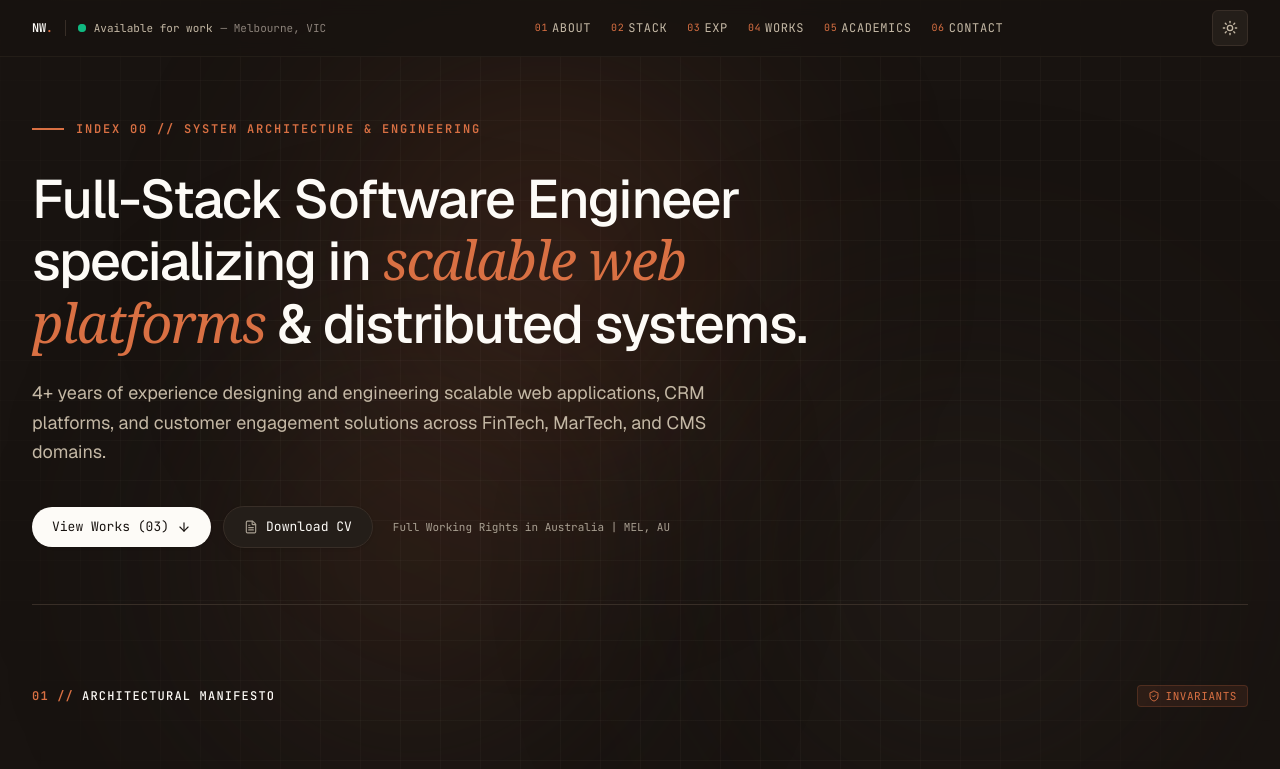
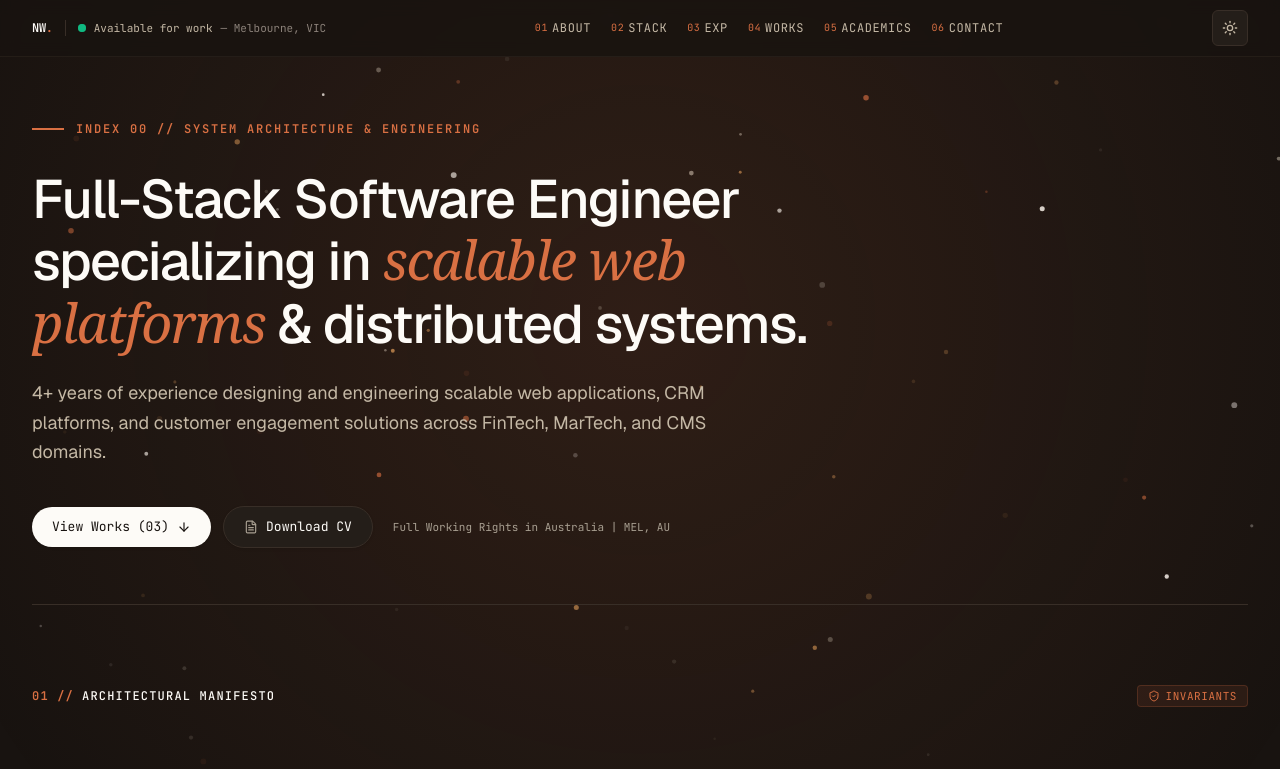
Before and after one commit to NERONSW/portfolio_2026, a Next.js app: page / in a window 1280 px wide. Shown: the top 769 px of the page. Built offline with nearby package versions, Linux system fonts and the light colour scheme.

Commit message:
background animaation updated

```diff
--- a/src/components/ui/AmbientBackground.tsx
+++ b/src/components/ui/AmbientBackground.tsx
@@ -1,30 +1,225 @@
 "use client";
 
-import * as React from "react";
-import styles from "@/styles/components/_AmbientBackground.module.scss";
+import { useEffect, useRef } from "react";
 import { cn } from "@/lib/utils";
 
 export interface AmbientBackgroundProps {
   className?: string;
 }
 
+type Palette = readonly [string, string, string, string];
+
+// Light (Warm Editorial) — deep charcoal, walnut, terracotta ink, espresso motes on the cream canvas
+const LIGHT_PALETTE: Palette = ["#221C18", "#382E27", "#8C3D2B", "#4A3B32"];
+
+// Dark (Roasted Mocha) — cream, terracotta, amber, warm-white rising embers
+const DARK_PALETTE: Palette = ["#F5E6D3", "#D97043", "#E6A15C", "#FFF8F0"];
+
+interface Particle {
+  x: number;
+  y: number;
+  radius: number;
+  opacity: number;
+  targetOpacity: number;
+  speedX: number;
+  speedY: number;
+  twinkleSpeed: number;
+  twinklePhase: number;
+  colorIndex: number;
+}
+
+const PARTICLE_COUNT = 70;
+const MAX_DPR = 2;
+const PALETTE_LENGTH = LIGHT_PALETTE.length;
+
+function resolveTheme(): "light" | "dark" {
+  return document.documentElement.classList.contains("dark") ? "dark" : "light";
+}
+
+function rand(min: number, max: number): number {
+  return min + Math.random() * (max - min);
+}
+
 export function AmbientBackground({ className }: AmbientBackgroundProps) {
+  const canvasRef = useRef<HTMLCanvasElement | null>(null);
+
+  useEffect(() => {
+    const canvas = canvasRef.current;
+    const ctx = canvas?.getContext("2d");
+    if (!canvas || !ctx) return;
+
+    let theme = resolveTheme();
+    let particles: Particle[] = [];
+    let rafId = 0;
+    let width = 0;
+    let height = 0;
+    let reduced = false;
+
+    const reducedQuery = window.matchMedia("(prefers-reduced-motion: reduce)");
+
+    const spawn = (): Particle => {
+      const dark = theme === "dark";
+      const targetOpacity = dark ? rand(0.3, 0.85) : rand(0.25, 0.65);
+      return {
+        x: Math.random() * width,
+        y: Math.random() * height,
+        radius: dark ? rand(1.2, 3.0) : rand(1.4, 3.4),
+        opacity: targetOpacity,
+        targetOpacity,
+        speedX: rand(-0.15, 0.15),
+        // Light: gentle downward snow/dust | Dark: gentle upward ember float
+        speedY: dark ? rand(-0.35, -0.15) : rand(0.15, 0.35),
+        twinkleSpeed: rand(0.006, 0.026),
+        twinklePhase: rand(0, Math.PI * 2),
+        colorIndex: Math.floor(Math.random() * PALETTE_LENGTH),
+      };
+    };
+
+    const resize = () => {
+      // High-DPI / Retina sharpness via device-pixel-ratio scaling
+      const dpr = Math.min(window.devicePixelRatio || 1, MAX_DPR);
+      width = window.innerWidth;
+      height = window.innerHeight;
+      canvas.width = Math.round(width * dpr);
+      canvas.height = Math.round(height * dpr);
+      canvas.style.width = `${width}px`;
+      canvas.style.height = `${height}px`;
+      ctx.setTransform(dpr, 0, 0, dpr, 0, 0);
+
+      if (particles.length === 0) {
+        particles = Array.from({ length: PARTICLE_COUNT }, spawn);
+      }
+    };
+
+    const step = (p: Particle) => {
+      p.x += p.speedX;
+      p.y += p.speedY;
+
+      // Oscillating opacity produces a "twinkle / breathing" pulse
+      p.twinklePhase += p.twinkleSpeed;
+      p.opacity = p.targetOpacity * (0.55 + 0.45 * Math.sin(p.twinklePhase));
+
+      // Horizontal sway wrap across the viewport
+      if (p.x < -p.radius) p.x = width + p.radius;
+      else if (p.x > width + p.radius) p.x = -p.radius;
+
+      // Directional vertical wrap: falling snow (light) vs rising embers (dark)
+      if (theme === "dark") {
+        if (p.y < -p.radius) {
+          p.y = height + p.radius;
+          p.x = Math.random() * width; // re-enter from the bottom
+        }
+      } else if (p.y > height + p.radius) {
+        p.y = -p.radius;
+        p.x = Math.random() * width; // re-enter from the top
+      }
+    };
+
+    const draw = () => {
+      ctx.clearRect(0, 0, width, height);
+
+      // Dark mode only: soft radial terracotta glow at the horizon
+      if (theme === "dark") {
+        const glow = ctx.createRadialGradient(
+          width / 2,
+          height * 0.4,
+          0,
+          width / 2,
+          height * 0.4,
+          Math.max(width, height) * 0.6
+        );
+        glow.addColorStop(0, "rgba(217, 112, 67, 0.12)");
+        glow.addColorStop(1, "rgba(217, 112, 67, 0)");
+        ctx.fillStyle = glow;
+        ctx.fillRect(0, 0, width, height);
+      }
+
+      const palette = theme === "dark" ? DARK_PALETTE : LIGHT_PALETTE;
+      for (const p of particles) {
+        ctx.beginPath();
+        ctx.arc(p.x, p.y, p.radius, 0, Math.PI * 2);
+        ctx.fillStyle = palette[p.colorIndex];
+        ctx.globalAlpha = p.opacity;
+        ctx.fill();
+      }
+      ctx.globalAlpha = 1;
+    };
+
+    const tick = () => {
+      rafId = requestAnimationFrame(tick);
+      if (reduced) return; // frozen while reduced motion is preferred
+      for (const p of particles) step(p);
+      draw();
+    };
+
+    const start = () => {
+      if (!rafId) rafId = requestAnimationFrame(tick);
+    };
+
+    const stop = () => {
+      if (rafId) {
+        cancelAnimationFrame(rafId);
+        rafId = 0;
+      }
+      draw(); // leave a crisp static frame instead of a blank void
+    };
+
+    const applyReduced = (value: boolean) => {
+      reduced = value;
+      if (value) stop();
+      else start();
+    };
+
+    // React to next-themes toggling `.dark` on <html>: re-tint + reverse velocity in place
+    const observer = new MutationObserver(() => {
+      const next = resolveTheme();
+      if (next === theme) return;
+      theme = next;
+      for (const p of particles) {
+        p.colorIndex = Math.floor(Math.random() * PALETTE_LENGTH);
+        p.radius = theme === "dark" ? rand(1.2, 3.0) : rand(1.4, 3.4);
+        p.targetOpacity = theme === "dark" ? rand(0.3, 0.85) : rand(0.25, 0.65);
+        p.speedX = rand(-0.15, 0.15);
+        p.speedY = theme === "dark" ? rand(-0.35, -0.15) : rand(0.15, 0.35);
+      }
+    });
+    observer.observe(document.documentElement, {
+      attributes: true,
+      attributeFilter: ["class"],
+    });
+
+    // Pause the loop in background tabs to avoid idle CPU/battery drain
+    const onVisibility = () => {
+      if (document.hidden) stop();
+      else start();
+    };
+    const onReducedChange = (e: MediaQueryListEvent) => applyReduced(e.matches);
+
+    window.addEventListener("resize", resize);
+    document.addEventListener("visibilitychange", onVisibility);
+    reducedQuery.addEventListener("change", onReducedChange);
+
+    resize();
+    applyReduced(reducedQuery.matches);
+
+    return () => {
+      stop();
+      observer.disconnect();
+      window.removeEventListener("resize", resize);
+      document.removeEventListener("visibilitychange", onVisibility);
+      reducedQuery.removeEventListener("change", onReducedChange);
+    };
+  }, []);
+
   return (
     <div
       aria-hidden="true"
-      className={cn(styles.ambientContainer, className)}
+      className={cn(
+        "fixed inset-0 -z-10 pointer-events-none overflow-hidden",
+        className
+      )}
     >
-      {/* Blob 1: Terracotta Primary Accent */}
-      <div className={cn(styles.blob, styles.blob1)} />
-
-      {/* Blob 2: Warm Sand / Walnut Depth */}
-      <div className={cn(styles.blob, styles.blob2)} />
-
-      {/* Blob 3: Subtle Lower Terracotta / Coffee Depth */}
-      <div className={cn(styles.blob, styles.blob3)} />
-
-      {/* Low-opacity Architectural Grid Overlay */}
-      <div className={styles.gridOverlay} />
+      <canvas ref={canvasRef} className="block" />
     </div>
   );
 }
--- a/src/styles/components/_AmbientBackground.module.scss
+++ /dev/null
@@ -1,155 +0,0 @@
-.ambientContainer {
-  position: fixed;
-  inset: 0;
-  z-index: -10;
-  pointer-events: none;
-  overflow: hidden;
-  user-select: none;
-}
-
-.blob {
-  position: absolute;
-  border-radius: 9999px;
-  filter: blur(90px);
-  will-change: transform;
-  transform: translate3d(0, 0, 0);
-  pointer-events: none;
-}
-
-/* Blob 1: Terracotta Primary Accent */
-.blob1 {
-  width: min(50vw, 550px);
-  height: min(50vw, 550px);
-  top: -10%;
-  left: 15%;
-  background: radial-gradient(
-    circle,
-    rgba(217, 112, 67, 0.16) 0%,
-    rgba(217, 112, 67, 0.05) 50%,
-    transparent 75%
-  );
-  animation: floatBlob1 26s cubic-bezier(0.4, 0, 0.2, 1) infinite alternate;
-}
-
-:global(.dark) .blob1 {
-  background: radial-gradient(
-    circle,
-    rgba(217, 112, 67, 0.18) 0%,
-    rgba(217, 112, 67, 0.06) 55%,
-    transparent 80%
-  );
-}
-
-/* Blob 2: Warm Sand / Walnut Depth */
-.blob2 {
-  width: min(55vw, 600px);
-  height: min(55vw, 600px);
-  top: 40%;
-  right: -5%;
-  background: radial-gradient(
-    circle,
-    rgba(196, 184, 165, 0.22) 0%,
-    rgba(220, 212, 199, 0.08) 50%,
-    transparent 75%
-  );
-  animation: floatBlob2 32s cubic-bezier(0.4, 0, 0.2, 1) infinite alternate;
-}
-
-:global(.dark) .blob2 {
-  background: radial-gradient(
-    circle,
-    rgba(56, 46, 39, 0.35) 0%,
-    rgba(36, 30, 25, 0.15) 55%,
-    transparent 80%
-  );
-}
-
-/* Blob 3: Subtle Lower Terracotta / Coffee Depth Whisper */
-.blob3 {
-  width: min(45vw, 480px);
-  height: min(45vw, 480px);
-  bottom: -5%;
-  left: 5%;
-  background: radial-gradient(
-    circle,
-    rgba(217, 112, 67, 0.11) 0%,
-    rgba(196, 184, 165, 0.06) 50%,
-    transparent 75%
-  );
-  animation: floatBlob3 28s cubic-bezier(0.4, 0, 0.2, 1) infinite alternate;
-}
-
-:global(.dark) .blob3 {
-  background: radial-gradient(
-    circle,
-    rgba(217, 112, 67, 0.14) 0%,
-    rgba(45, 37, 32, 0.25) 55%,
-    transparent 80%
-  );
-}
-
-/* Low-opacity Architectural Grid Overlay */
-.gridOverlay {
-  position: absolute;
-  inset: 0;
-  pointer-events: none;
-  background-size: 40px 40px;
-  background-image:
-    linear-gradient(to right, rgba(168, 159, 145, 0.05) 1px, transparent 1px),
-    linear-gradient(to bottom, rgba(168, 159, 145, 0.05) 1px, transparent 1px);
-  mask-image: radial-gradient(circle at 50% 40%, black 60%, transparent 95%);
-  -webkit-mask-image: radial-gradient(circle at 50% 40%, black 60%, transparent 95%);
-}
-
-:global(.dark) .gridOverlay {
-  background-image:
-    linear-gradient(to right, rgba(196, 184, 165, 0.04) 1px, transparent 1px),
-    linear-gradient(to bottom, rgba(196, 184, 165, 0.04) 1px, transparent 1px);
-}
-
-/* Keyframe animations using hardware-accelerated transform3d */
-@keyframes floatBlob1 {
-  0% {
-    transform: translate3d(0, 0, 0) scale(1);
-  }
-  50% {
-    transform: translate3d(8vw, 12vh, 0) scale(1.08);
-  }
-  100% {
-    transform: translate3d(-6vw, 18vh, 0) scale(0.95);
-  }
-}
-
-@keyframes floatBlob2 {
-  0% {
-    transform: translate3d(0, 0, 0) scale(1);
-  }
-  50% {
-    transform: translate3d(-10vw, -10vh, 0) scale(1.06);
-  }
-  100% {
-    transform: translate3d(-4vw, 14vh, 0) scale(0.94);
-  }
-}
-
-@keyframes floatBlob3 {
-  0% {
-    transform: translate3d(0, 0, 0) scale(1);
-  }
-  50% {
-    transform: translate3d(12vw, -8vh, 0) scale(1.05);
-  }
-  100% {
-    transform: translate3d(4vw, -16vh, 0) scale(0.96);
-  }
-}
-
-/* Accessibility: freeze motion when reduced motion is preferred */
-@media (prefers-reduced-motion: reduce) {
-  .blob1,
-  .blob2,
-  .blob3 {
-    animation: none;
-    transform: none;
-  }
-}
```
Also changed, not shown: src/components/sections/InitiateTransmission.tsx (+7 -7 lines), 1 other file (tests, documents, lock files or other folders).
